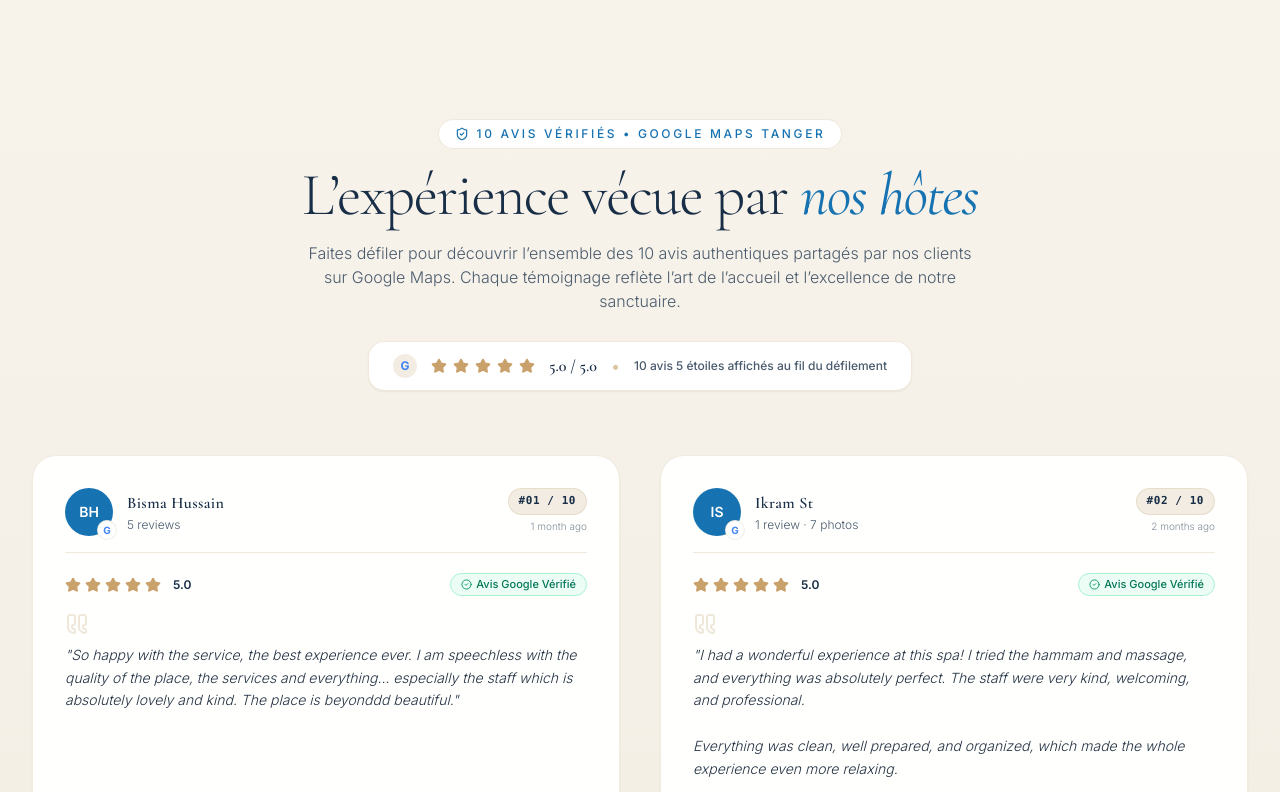
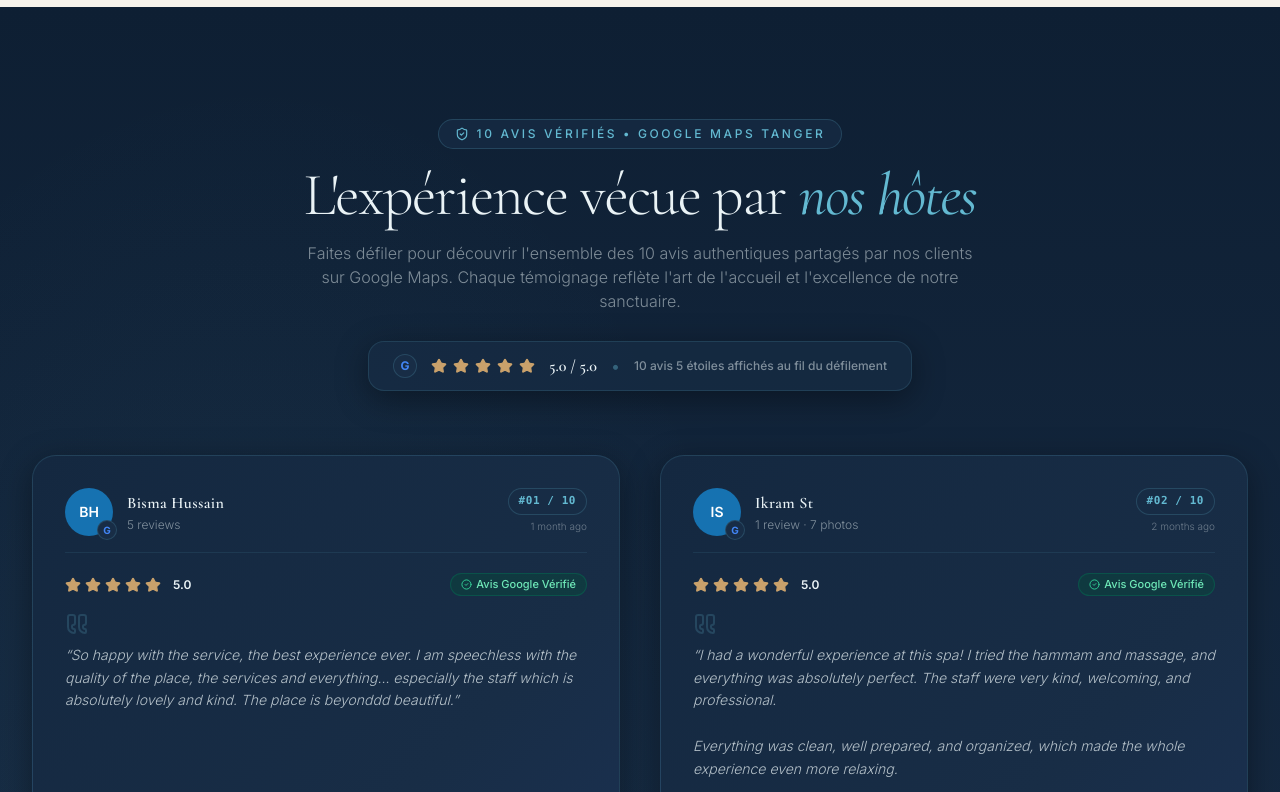
Before and after one commit to yassine-fariss/sabon-spa, a React (Vite) app: page / in a window 1280 px wide. Shown: the part 9128-9920 px from the top of the page. Built offline with nearby package versions, Linux system fonts and the light colour scheme.

Commit message:
style: dark navy cards in reviews section with shimmer/glow animations

```diff
--- a/src/components/sections/ReviewsSection.tsx
+++ b/src/components/sections/ReviewsSection.tsx
@@ -1,5 +1,5 @@
 import React, { useState, useEffect, useRef } from 'react';
-import { Star, Quote, CheckCircle2, Sparkles, ShieldCheck, MessageCircle, HeartHandshake } from 'lucide-react';
+import { Star, Quote, CheckCircle2, Sparkles, ShieldCheck, MessageCircle } from 'lucide-react';
 import { Language, ReviewItem } from '../../types';
 import { REVIEWS } from '../../data/content';
 import { Reveal } from '../ui/Reveal';
@@ -8,7 +8,7 @@ interface ReviewsSectionProps {
   lang: Language;
 }
 
-// Single Review Card with scroll-triggered pop-up animation
+// ─── Single Review Card ───────────────────────────────────────────────────────
 const AnimatedReviewCard: React.FC<{
   rev: ReviewItem;
   index: number;
@@ -20,19 +20,10 @@ const AnimatedReviewCard: React.FC<{
   useEffect(() => {
     const el = cardRef.current;
     if (!el) return;
-
     const observer = new IntersectionObserver(
-      ([entry]) => {
-        if (entry.isIntersecting) {
-          setHasPopped(true);
-        }
-      },
-      {
-        threshold: 0.05,
-        rootMargin: '0px 0px -15px 0px'
-      }
+      ([entry]) => { if (entry.isIntersecting) setHasPopped(true); },
+      { threshold: 0.05, rootMargin: '0px 0px -15px 0px' }
     );
-
     observer.observe(el);
     return () => observer.disconnect();
   }, []);
@@ -45,42 +36,74 @@ const AnimatedReviewCard: React.FC<{
       style={{
         transitionDuration: '750ms',
         transitionTimingFunction: 'cubic-bezier(0.34, 1.4, 0.64, 1)',
-        transitionDelay: `${(index % 2) * 100}ms`
+        transitionDelay: `${(index % 2) * 100}ms`,
       }}
       className={`transform transition-all ${
-        hasPopped
-          ? 'opacity-100 translate-y-0 scale-100'
-          : 'opacity-0 translate-y-16 scale-[0.93]'
+        hasPopped ? 'opacity-100 translate-y-0 scale-100' : 'opacity-0 translate-y-16 scale-[0.93]'
       }`}
     >
+      {/* Card shell */}
       <div
-        className={`h-full rounded-3xl p-6 sm:p-8 flex flex-col justify-between transition-all duration-300 relative group hover:-translate-y-1.5 text-navy ${
-          rev.highlight
-            ? 'bg-white border-2 border-champagne shadow-md hover:shadow-luxury'
-            : 'bg-white/95 hover:bg-white border border-champagne/35 hover:border-champagne shadow-sm hover:shadow-luxury'
-        }`}
+        className={`h-full rounded-3xl p-6 sm:p-8 flex flex-col justify-between relative group overflow-hidden
+          transition-all duration-500 hover:-translate-y-2 ${
+            rev.highlight
+              ? 'border border-gold/40 shadow-glow-gold'
+              : 'border border-aqua/15 hover:border-aqua/35 shadow-glass-dark hover:shadow-glow-aqua'
+          }`}
+        style={{
+          background: rev.highlight
+            ? 'linear-gradient(135deg, #1a3454 0%, #182D46 60%, #142840 100%)'
+            : 'linear-gradient(135deg, #142840 0%, #182D46 70%, #1a3050 100%)',
+        }}
       >
-        <div>
-          {/* Top Bar: Review Index, Author, Meta & Google Badge */}
-          <div className="flex items-start justify-between gap-4 mb-5 pb-4 border-b border-sand/70">
+        {/* Shimmer sweep on hover */}
+        <div
+          aria-hidden="true"
+          className="absolute inset-0 opacity-0 group-hover:opacity-100 transition-opacity duration-700 pointer-events-none rounded-3xl"
+          style={{
+            background:
+              'linear-gradient(105deg, transparent 35%, rgba(99,185,209,0.08) 50%, transparent 65%)',
+            backgroundSize: '200% 100%',
+            animation: 'shimmerSweep 2.4s linear infinite',
+          }}
+        />
+
+        {/* Top-left aqua glow orb */}
+        <div
+          aria-hidden="true"
+          className="absolute -top-10 -left-10 w-32 h-32 rounded-full opacity-0 group-hover:opacity-100 transition-opacity duration-700 pointer-events-none"
+          style={{ background: 'radial-gradient(circle, rgba(99,185,209,0.13) 0%, transparent 70%)' }}
+        />
+
+        {/* Gold glow for highlighted card */}
+        {rev.highlight && (
+          <div
+            aria-hidden="true"
+            className="absolute -bottom-8 -right-8 w-36 h-36 rounded-full pointer-events-none"
+            style={{ background: 'radial-gradient(circle, rgba(201,161,107,0.14) 0%, transparent 70%)' }}
+          />
+        )}
+
+        {/* ── Card content ── */}
+        <div className="relative z-10">
+          {/* Top Bar */}
+          <div className="flex items-start justify-between gap-4 mb-5 pb-4 border-b border-aqua/10">
             <div className="flex items-center gap-3.5 min-w-0">
-              {/* Avatar Initial Circle */}
+              {/* Avatar */}
               <div className="relative">
                 <div className="w-12 h-12 rounded-full bg-brand flex items-center justify-center text-white font-semibold text-sm shadow-xs flex-shrink-0 group-hover:scale-105 transition duration-300">
                   {rev.avatarInitials}
                 </div>
-                <div className="absolute -bottom-1 -right-1 w-5 h-5 rounded-full bg-white flex items-center justify-center shadow-xs border border-champagne/30">
+                <div className="absolute -bottom-1 -right-1 w-5 h-5 rounded-full bg-navy flex items-center justify-center shadow-xs border border-aqua/20">
                   <span className="font-bold text-[10px] text-[#4285F4]">G</span>
                 </div>
               </div>
 
               <div className="min-w-0">
-                <div className="flex items-center gap-2">
-                  <h4 className="text-base font-serif font-semibold text-navy tracking-wide truncate">
-                    {rev.author}
-                  </h4>
-                </div>
-                <div className="flex items-center gap-1.5 text-xs text-charcoal-muted mt-0.5">
+                <h4 className="text-base font-serif font-semibold text-mist tracking-wide truncate">
+                  {rev.author}
+                </h4>
+                <div className="flex items-center gap-1.5 text-xs text-mist/50 mt-0.5">
                   {rev.isLocalGuide && (
                     <span className="text-gold font-medium flex-shrink-0">Local Guide •</span>
                   )}
@@ -89,18 +112,16 @@ const AnimatedReviewCard: React.FC<{
               </div>
             </div>
 
-            {/* Counter pill (#01 / 10) */}
+            {/* Counter pill */}
             <div className="flex flex-col items-end flex-shrink-0">
-              <span className="text-[11px] font-mono uppercase tracking-wider px-2.5 py-1 rounded-full bg-sand/60 border border-champagne/40 text-navy font-semibold">
+              <span className="text-[11px] font-mono uppercase tracking-wider px-2.5 py-1 rounded-full bg-navy/60 border border-aqua/20 text-aqua font-semibold">
                 #{formattedIndex} / 10
               </span>
-              <span className="text-[10px] text-charcoal-muted/70 mt-1 font-light">
-                {rev.date}
-              </span>
+              <span className="text-[10px] text-mist/40 mt-1 font-light">{rev.date}</span>
             </div>
           </div>
 
-          {/* Star Rating & Verified Pill */}
+          {/* Stars & Verified pill */}
           <div className="flex items-center justify-between mb-4">
             <div className="flex items-center gap-1 text-gold">
               {[...Array(5)].map((_, i) => (
@@ -112,32 +133,32 @@ const AnimatedReviewCard: React.FC<{
                   style={{ transitionDelay: `${i * 40}ms` }}
                 />
               ))}
-              <span className="text-xs font-semibold text-navy ml-2">5.0</span>
+              <span className="text-xs font-semibold text-mist ml-2">5.0</span>
             </div>
 
-            <span className="inline-flex items-center gap-1 text-[11px] px-2.5 py-0.5 rounded-full bg-emerald-50 text-emerald-700 border border-emerald-200 font-medium">
-              <CheckCircle2 size={11} className="text-emerald-600" />
+            <span className="inline-flex items-center gap-1 text-[11px] px-2.5 py-0.5 rounded-full bg-emerald-900/40 text-emerald-300 border border-emerald-700/40 font-medium">
+              <CheckCircle2 size={11} className="text-emerald-400" />
               <span>Avis Google Vérifié</span>
             </span>
           </div>
 
-          {/* Quote Accent */}
-          <Quote size={24} className="text-champagne/40 mb-2 transform -scale-x-100" />
+          {/* Quote accent */}
+          <Quote size={24} className="text-aqua/20 mb-2 transform -scale-x-100" />
 
-          {/* Exact Verbatim Review Text */}
-          <p className="text-sm sm:text-[14px] text-charcoal font-light leading-relaxed whitespace-pre-line italic">
-            "{rev.text}"
+          {/* Review text */}
+          <p className="text-sm sm:text-[14px] text-mist/75 font-light leading-relaxed whitespace-pre-line italic">
+            &ldquo;{rev.text}&rdquo;
           </p>
         </div>
 
-        {/* Featured Tag for staff & manager appreciation */}
+        {/* Featured tag */}
         {rev.highlight && (
-          <div className="mt-6 pt-3.5 border-t border-champagne/40 flex items-center justify-between text-xs text-champagne-dark">
+          <div className="relative z-10 mt-6 pt-3.5 border-t border-gold/20 flex items-center justify-between text-xs text-gold/70">
             <div className="flex items-center gap-1.5 font-medium">
               <Sparkles size={12} className="animate-pulse text-gold" />
               <span>{lang === 'fr' ? 'Témoignage Coup de Cœur • Équipe Sabon' : 'Featured Highlight • Team Appreciation'}</span>
             </div>
-            <span className="text-[10px] uppercase tracking-wider text-charcoal-muted font-mono">5.0 ★</span>
+            <span className="text-[10px] uppercase tracking-wider text-mist/30 font-mono">5.0 ★</span>
           </div>
         )}
       </div>
@@ -145,82 +166,84 @@ const AnimatedReviewCard: React.FC<{
   );
 };
 
+// ─── Section ──────────────────────────────────────────────────────────────────
 export const ReviewsSection: React.FC<ReviewsSectionProps> = ({ lang }) => {
   return (
-    <section id="avis" className="py-28 bg-gradient-to-b from-ivory via-sand-light to-sand text-navy relative overflow-hidden transition-colors">
+    <section
+      id="avis"
+      className="py-28 relative overflow-hidden transition-colors"
+      style={{ background: 'linear-gradient(180deg, #0E1F33 0%, #182D46 40%, #142840 100%)' }}
+    >
+      {/* Background texture blobs */}
+      <div
+        aria-hidden="true"
+        className="absolute inset-0 pointer-events-none"
+        style={{
+          background:
+            'radial-gradient(ellipse 60% 40% at 20% 30%, rgba(99,185,209,0.06) 0%, transparent 70%),' +
+            'radial-gradient(ellipse 50% 35% at 80% 70%, rgba(201,161,107,0.05) 0%, transparent 70%)',
+        }}
+      />
+
       <div className="max-w-7xl mx-auto px-4 sm:px-6 lg:px-8 relative z-10">
-        {/* ========================================================= */}
-        {/* SECTION HEADER                                            */}
-        {/* ========================================================= */}
+
+        {/* ── Section Header ── */}
         <Reveal variant="fade-up" duration={700}>
           <div className="text-center max-w-3xl mx-auto mb-16">
-            <div className="inline-flex items-center gap-2 px-4 py-1.5 rounded-full bg-white border border-champagne/40 text-brand text-xs uppercase tracking-[0.22em] font-medium mb-4 shadow-xs">
-              <ShieldCheck size={14} className="text-brand" />
+            <div className="inline-flex items-center gap-2 px-4 py-1.5 rounded-full bg-navy/70 border border-aqua/20 text-aqua text-xs uppercase tracking-[0.22em] font-medium mb-4 shadow-xs backdrop-blur-sm">
+              <ShieldCheck size={14} className="text-aqua" />
               <span>{lang === 'fr' ? '10 Avis Vérifiés • Google Maps Tanger' : '10 Verified Reviews • Google Maps Tangier'}</span>
             </div>
 
-            <h2 className="text-3xl sm:text-5xl lg:text-6xl font-serif text-navy font-light tracking-tight leading-tight">
+            <h2 className="text-3xl sm:text-5xl lg:text-6xl font-serif text-mist font-light tracking-tight leading-tight">
               {lang === 'fr' ? (
-                <>
-                  L’expérience vécue par <span className="italic font-normal text-brand">nos hôtes</span>
-                </>
+                <>L&apos;expérience vécue par <span className="italic font-normal text-aqua">nos hôtes</span></>
               ) : (
-                <>
-                  What Our Guests <span className="italic font-normal text-brand">Truly Experience</span>
-                </>
+                <>What Our Guests <span className="italic font-normal text-aqua">Truly Experience</span></>
               )}
             </h2>
 
-            <p className="mt-4 text-sm sm:text-base text-charcoal-muted font-light leading-relaxed max-w-2xl mx-auto">
+            <p className="mt-4 text-sm sm:text-base text-mist/50 font-light leading-relaxed max-w-2xl mx-auto">
               {lang === 'fr'
-                ? 'Faites défiler pour découvrir l’ensemble des 10 avis authentiques partagés par nos clients sur Google Maps. Chaque témoignage reflète l’art de l’accueil et l’excellence de notre sanctuaire.'
+                ? "Faites défiler pour découvrir l'ensemble des 10 avis authentiques partagés par nos clients sur Google Maps. Chaque témoignage reflète l'art de l'accueil et l'excellence de notre sanctuaire."
                 : 'Scroll down to discover all 10 authentic reviews shared by our guests on Google Maps. Each experience reflects the genuine hospitality and excellence of our sanctuary.'}
             </p>
 
             {/* Google Summary Banner */}
-            <div className="mt-7 inline-flex flex-wrap items-center justify-center gap-3.5 px-6 py-3 rounded-2xl bg-white border border-champagne/40 shadow-sm backdrop-blur-md">
-              <div className="w-6 h-6 flex items-center justify-center font-bold text-xs rounded-full bg-sand/60 text-navy shadow-xs">
+            <div className="mt-7 inline-flex flex-wrap items-center justify-center gap-3.5 px-6 py-3 rounded-2xl bg-navy/60 border border-aqua/15 shadow-glass-dark backdrop-blur-md">
+              <div className="w-6 h-6 flex items-center justify-center font-bold text-xs rounded-full bg-navy text-navy shadow-xs border border-aqua/20">
                 <span className="text-[#4285F4]">G</span>
               </div>
-
               <div className="flex items-center gap-1.5 text-gold">
                 {[...Array(5)].map((_, i) => (
                   <Star key={i} size={16} fill="currentColor" className="drop-shadow-xs" />
                 ))}
               </div>
-
-              <span className="text-navy font-semibold text-base font-serif">5.0 / 5.0</span>
-              <span className="text-champagne hidden sm:inline">•</span>
-              <span className="text-xs text-charcoal-muted font-medium">
+              <span className="text-mist font-semibold text-base font-serif">5.0 / 5.0</span>
+              <span className="text-aqua/40 hidden sm:inline">•</span>
+              <span className="text-xs text-mist/50 font-medium">
                 {lang === 'fr' ? '10 avis 5 étoiles affichés au fil du défilement' : 'All 10 5-star reviews popping up on scroll'}
               </span>
             </div>
           </div>
         </Reveal>
 
-        {/* ========================================================= */}
-        {/* ALL 10 REVIEWS STREAM (EACH SCROLL POPS UP A REVIEW)     */}
-        {/* ========================================================= */}
+        {/* ── Reviews Grid ── */}
         <div className="grid grid-cols-1 md:grid-cols-2 gap-8 lg:gap-10">
           {REVIEWS.map((rev, index) => (
-            <AnimatedReviewCard
-              key={rev.id}
-              rev={rev}
-              index={index}
-              lang={lang}
-            />
+            <AnimatedReviewCard key={rev.id} rev={rev} index={index} lang={lang} />
           ))}
         </div>
 
-        {/* Google Callout Link */}
+        {/* Google CTA link */}
         <div className="mt-16 text-center">
           <a
             href="https://maps.google.com/?q=Sabon+Spa+Tanger+Malabata"
             target="_blank"
             rel="noopener noreferrer"
-            className="inline-flex items-center gap-2.5 px-6 py-3 rounded-full bg-white hover:bg-sand-light border border-champagne/50 text-navy text-xs uppercase tracking-[0.16em] font-medium shadow-sm hover:shadow transition transform hover:-translate-y-0.5 duration-200"
+            className="inline-flex items-center gap-2.5 px-6 py-3 rounded-full bg-navy/70 hover:bg-navy border border-aqua/20 hover:border-aqua/40 text-mist text-xs uppercase tracking-[0.16em] font-medium shadow-glass-dark hover:shadow-glow-aqua transition-all duration-300 transform hover:-translate-y-0.5 backdrop-blur-sm"
           >
-            <MessageCircle size={15} className="text-brand" />
+            <MessageCircle size={15} className="text-aqua" />
             <span>{lang === 'fr' ? 'Consulter tous les avis sur Google' : 'Read all reviews on Google'}</span>
           </a>
         </div>
```
